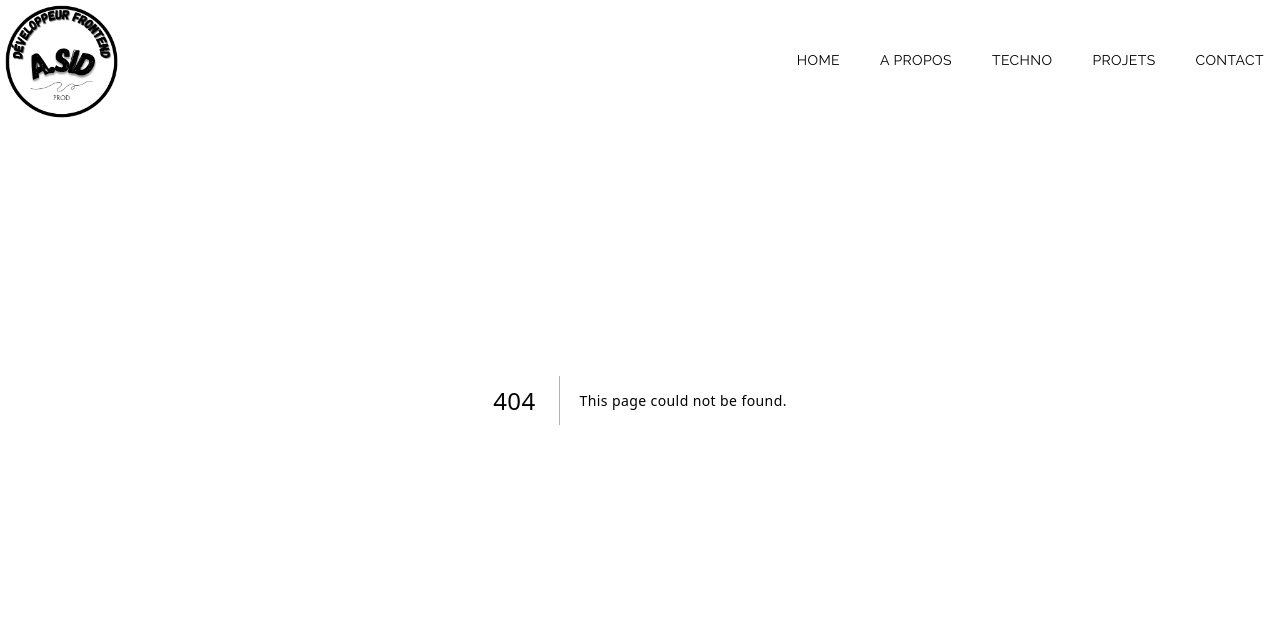
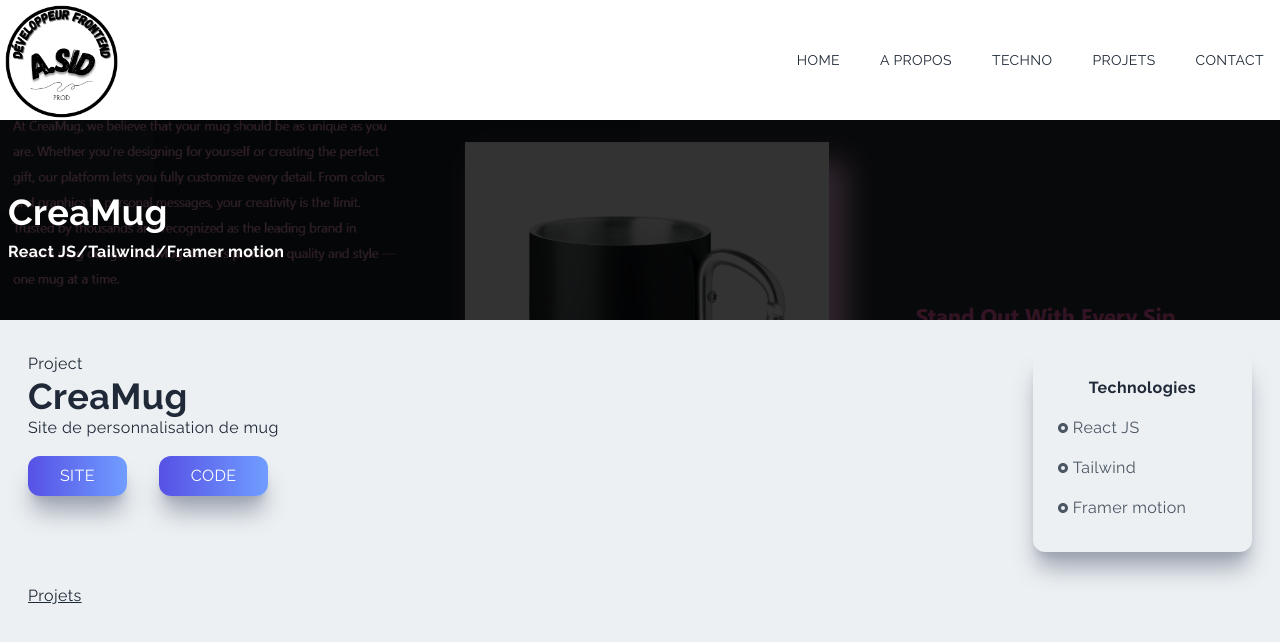
Before and after one commit to Animasso/PortofolioNext, a Next.js app: page /CreaMug in a window 1280 px wide. Before the commit this address had no page. Shown: the top 642 px of the page. Built offline with nearby package versions, Linux system fonts and the light colour scheme.

Commit message:
add: creaMug project

```diff
--- /dev/null
+++ b/pages/CreaMug.jsx
@@ -0,0 +1,30 @@
+import React from "react";
+import ProjectDetail from "@/components/ProjectDetail";
+import CreaMugPic from "../public/assets/projectPic/CreaMugPic.png";
+import Head from "next/head";
+const CreaMug = () => {
+  return (
+    <>
+      <Head>
+        <title>CreaMug</title>
+        <meta name="description" content="Mug Custom" />
+        <meta name="viewport" content="width=device-width, initial-scale=1" />
+        <link rel="icon" href="/favicon.ico" />
+      </Head>
+
+      <div className=" w-full">
+        <ProjectDetail
+          projetImage={CreaMugPic}
+          projetTitle="CreaMug"
+          projetStructure="Site de personnalisation de mug"
+          projetTech=" React JS/Tailwind/Framer motion"
+          projetLink="https://creamug.vercel.app/"
+          projetGit="https://github.com/Animasso/mugStore"
+          techList={["React JS", "Tailwind", "Framer motion"]}
+        />
+      </div>
+    </>
+  );
+};
+
+export default CreaMug;
```
Also changed, not shown: public/assets/projectPic/CreaMugPic.png (added).
